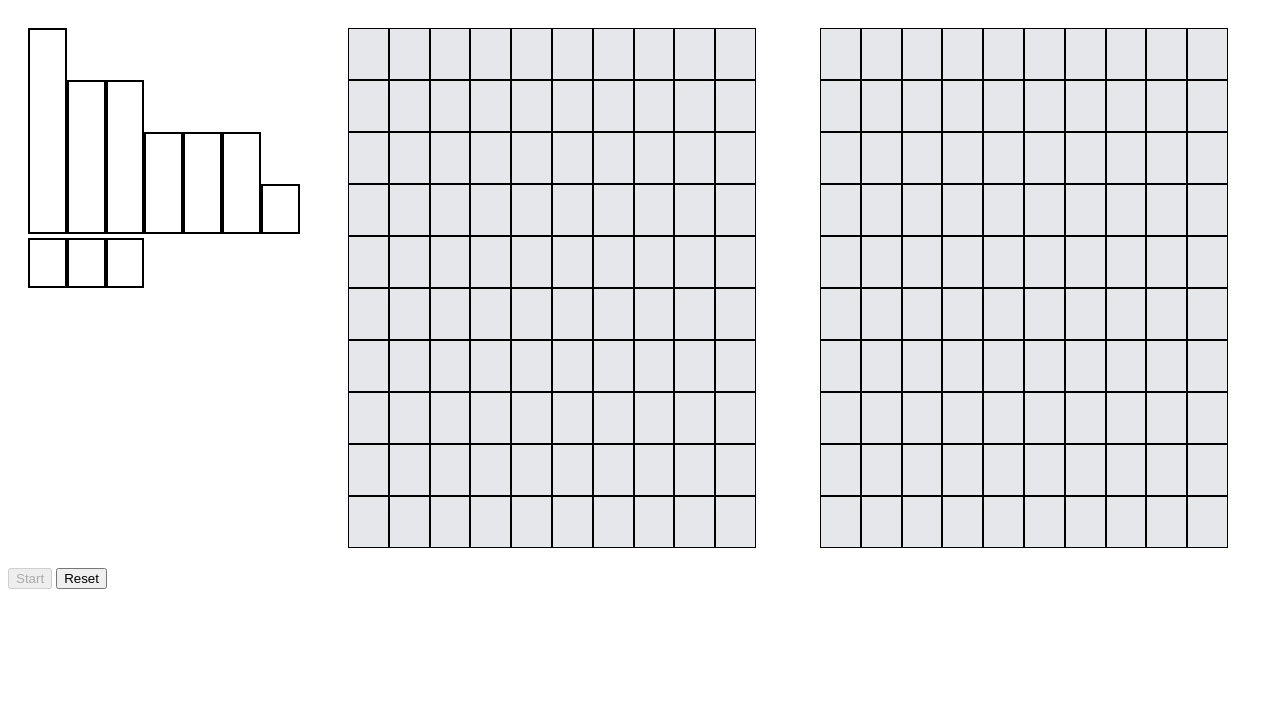
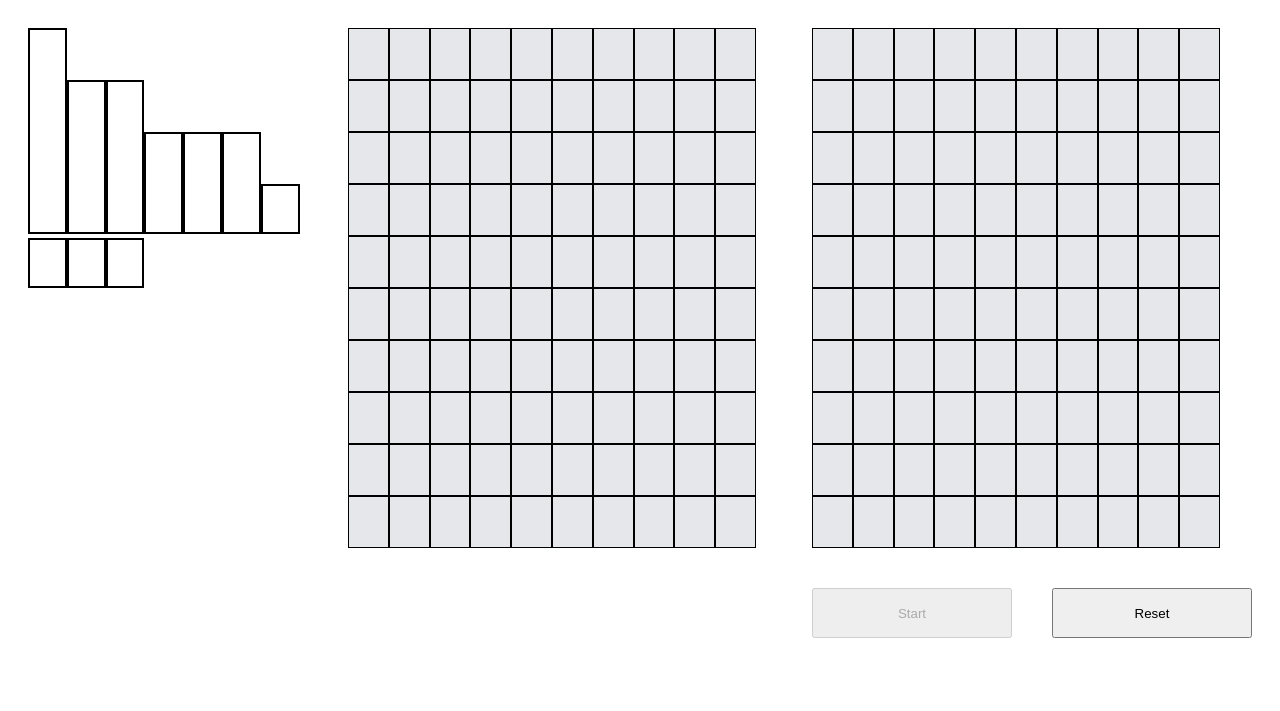
Before and after one commit to JimboBaggins1/battleships, a website built with webpack: page src/template.html in a window 1280 px wide. Built offline with nearby package versions, Linux system fonts and the light colour scheme.

Commit message:
Add cursor and buttons styling

```diff
--- a/src/style.css
+++ b/src/style.css
@@ -4,7 +4,25 @@
 .container {
     display: grid;
     grid-template-columns: 2fr 3fr 3fr;
+    grid-template-rows: 4fr 1fr
 }
+
+.cursorDisabled {
+    cursor: not-allowed;
+}
+.buttons {
+    grid-column: 3 / 4;
+    display: grid;
+    grid-template-columns: 1fr 1fr;
+}
+#start-btn, #reset-btn {
+    height: 50px;
+    width: 200px;
+    margin: 20px;
+}
+
+#start-btn { grid-column: 1 / 2; }
+#reset-btn { grid-column: 2 / 3; }
 
 #my-board, #enemy-board {
     display: inline-grid;
@@ -26,11 +44,6 @@
     position: relative;
 }
 
-.square:hover {
-    /* background-color: lightgrey; */
-    /* opacity: 0.2; */
-}
-
 .active {
     background-color: green;
 }
@@ -48,6 +61,7 @@
     display: inline-block;
     /* position: absolute; */
 }
+
 #ship1 {
     height: calc(65px * 4);
     width: 25px;
```
